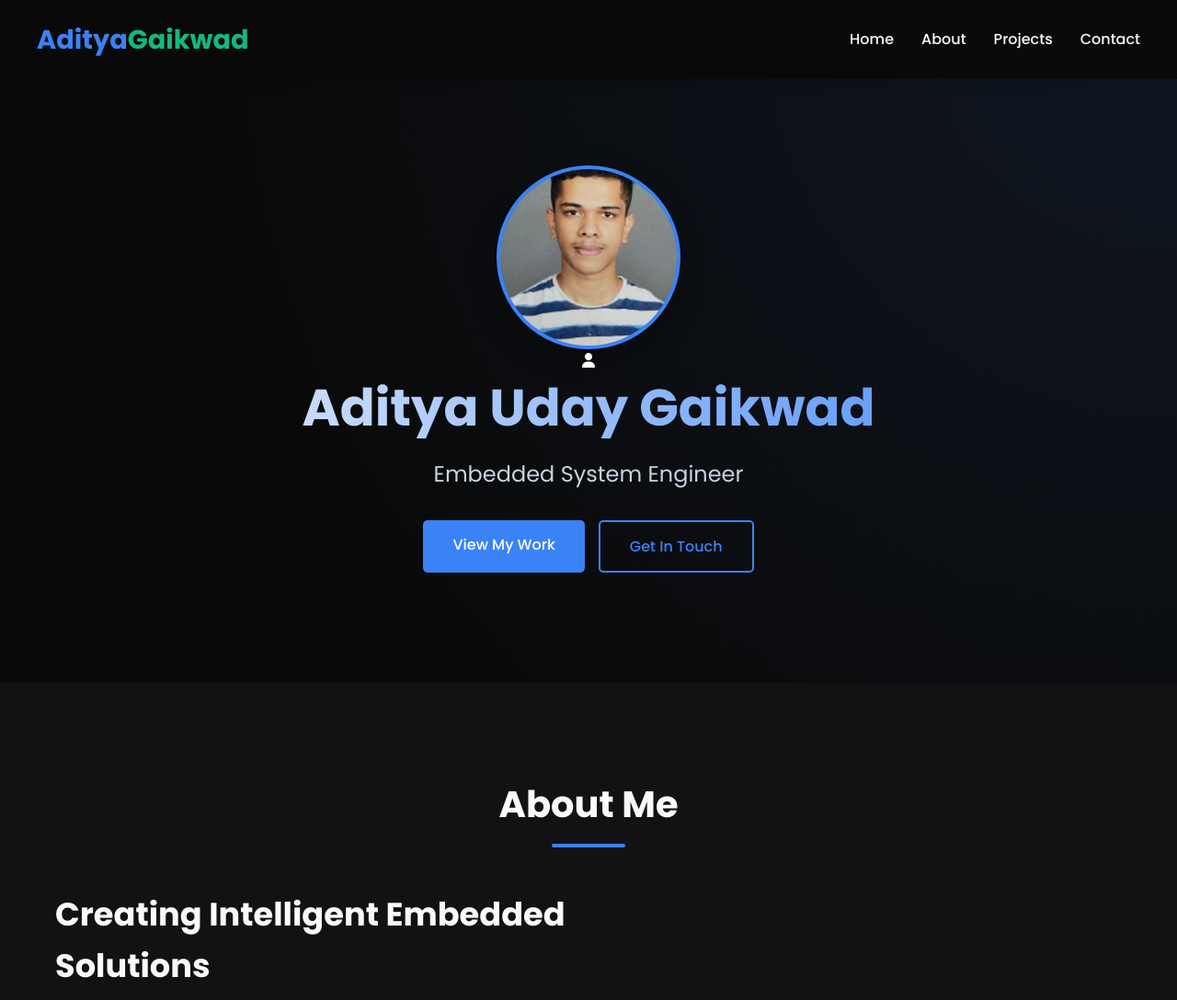
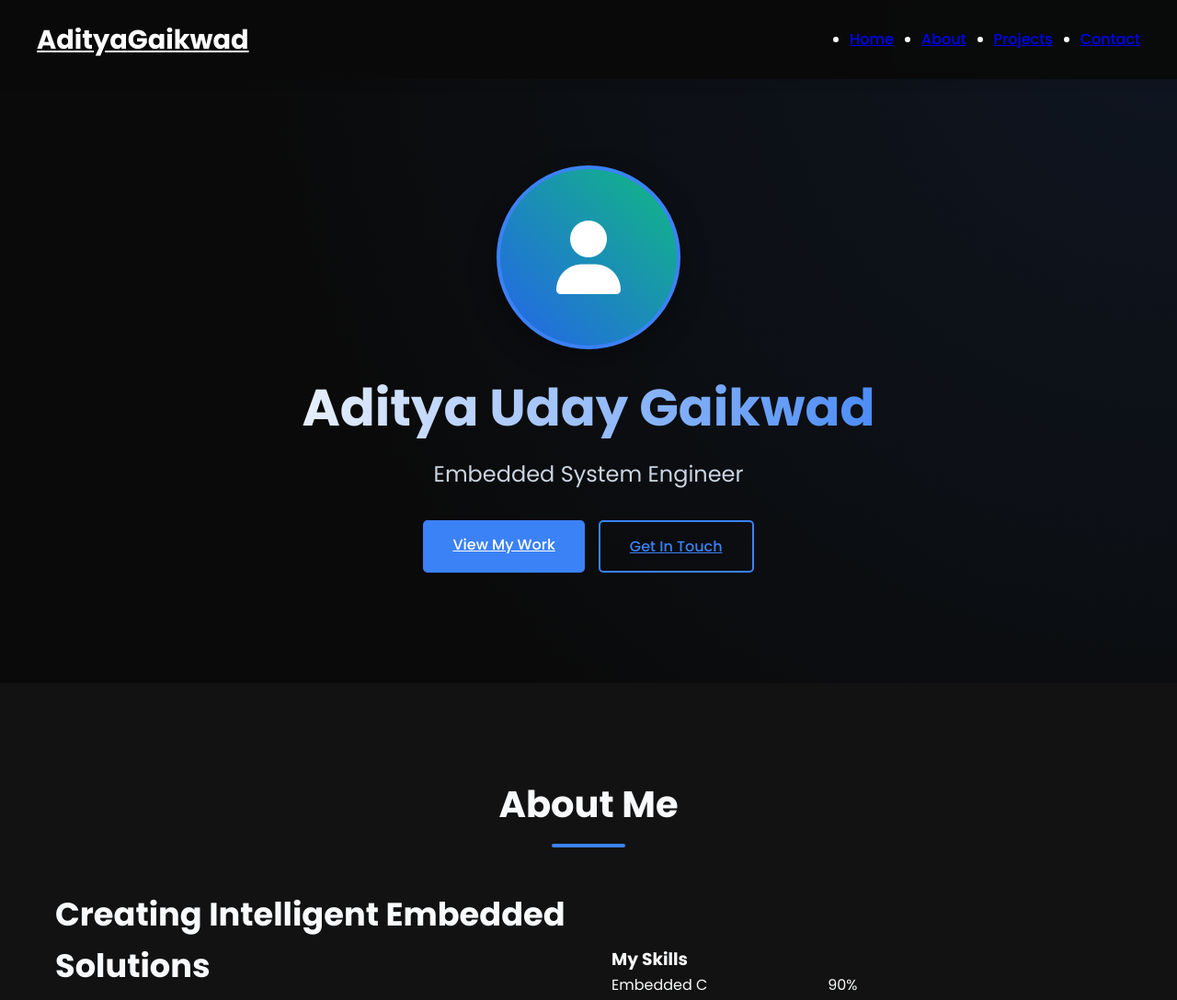
Before and after one commit to adityaugaikwad/portfolio, a plain HTML site: page index.html in a window 1280 px wide. Shown: the top 1088 px of the page at 92% size. Drawn offline with Linux system fonts and the light colour scheme.

Commit message:
Update index.html

```diff
--- a/index.html
+++ b/index.html
@@ -3,7 +3,7 @@
 <head>
   <meta charset="UTF-8">
   <meta name="viewport" content="width=device-width, initial-scale=1.0">
-    <title>Aditya Uday Gaikwad - Embedded System Engineer</title>
+  <title>Aditya Gaikwad - Embedded System Engineer</title>
   <link rel="stylesheet" href="https://cdnjs.cloudflare.com/ajax/libs/font-awesome/6.4.0/css/all.min.css">
   <link href="https://fonts.googleapis.com/css2?family=Poppins:wght@300;400;500;600;700&display=swap" rel="stylesheet">
   <style>
@@ -35,18 +35,27 @@
 
     body {
       font-family: 'Poppins', sans-serif;
+      background: var(--darkest);
+      color: var(--text);
       line-height: 1.6;
-            color: var(--text);
-            background: var(--darkest);
+      position: relative;
+      z-index: 1;
     }
 
-        a {
-            text-decoration: none;
-            color: inherit;
-        }
-
-        ul {
-            list-style: none;
+    /* PCB Watermark */
+    body::before {
+      content: "";
+      position: fixed;
+      top: 0;
+      left: 0;
+      width: 100%;
+      height: 100%;
+      background:
+        linear-gradient(90deg, transparent 95%, rgba(59, 130, 246, 0.1) 95%),
+        linear-gradient(transparent 95%, rgba(59, 130, 246, 0.1) 95%);
+      background-size: 30px 30px;
+      opacity: 0.05;
+      z-index: -1;
     }
 
     .container {
@@ -131,11 +140,11 @@
     .logo {
       font-size: 1.8rem;
       font-weight: 700;
-            color: var(--primary);
+      color: white;
     }
 
     .logo span {
-            color: var(--secondary);
+      color: white;
     }
 
     .nav-links {
@@ -563,7 +572,7 @@
   <section id="home" class="hero">
     <div class="container hero-content">
       <div class="profile-container">
-                <img src="your-photo.jpeg" alt="Aditya Uday Gaikwad" class="profile-image">
+        <div class="profile-image">
           <i class="fas fa-user"></i>
         </div>
       </div>
@@ -584,7 +593,7 @@
         <div class="about-text">
           <h2>Creating Intelligent Embedded Solutions</h2>
           <p>I am an Embedded System Engineer with strong expertise in system design, firmware development, and hardware-software integration. My professional experience includes working on advanced robotics, autonomous navigation, and electric vehicle systems.</p>
-                    <p>I am passionate about building intelligent embedded solutions that combine real-time control with modern communication protocols to solve real-world challenges. I have hands-on experience in developing and optimizing embedded applications using C, C++, and RTOS, as well as working with microcontrollers, sensors, and actuators.</p>
+          <p>I am passionate about building intelligent embedded solutions that combine real-time control with modern communication protocols to solve real-world challenges. I have hands-on experience in developing and optimizing embedded applications using C, and RTOS, as well as working with microcontrollers, sensors, and actuators.</p>
           <p>My work spans across domains such as IoT, AI-driven embedded vision, and automotive systems. I aim to push the boundaries of embedded technology to create reliable, efficient, and scalable products.</p>
         </div>
         <div class="skills">
@@ -592,11 +601,11 @@
           <div class="skills-container">
             <div class="skill-item">
               <div class="skill-info">
-                                <span>Embedded C / C++</span>
+                <span>Embedded C</span>
                 <span>90%</span>
               </div>
               <div class="skill-bar">
-                                <div class="skill-progress" style="width: 90%"></div>
+                <div class="skill-progress" style="width: 90%"></div
                             </div>
                         </div>
                         <div class="skill-item">
```
Lines whose indentation alone changed are shown as unchanged.
